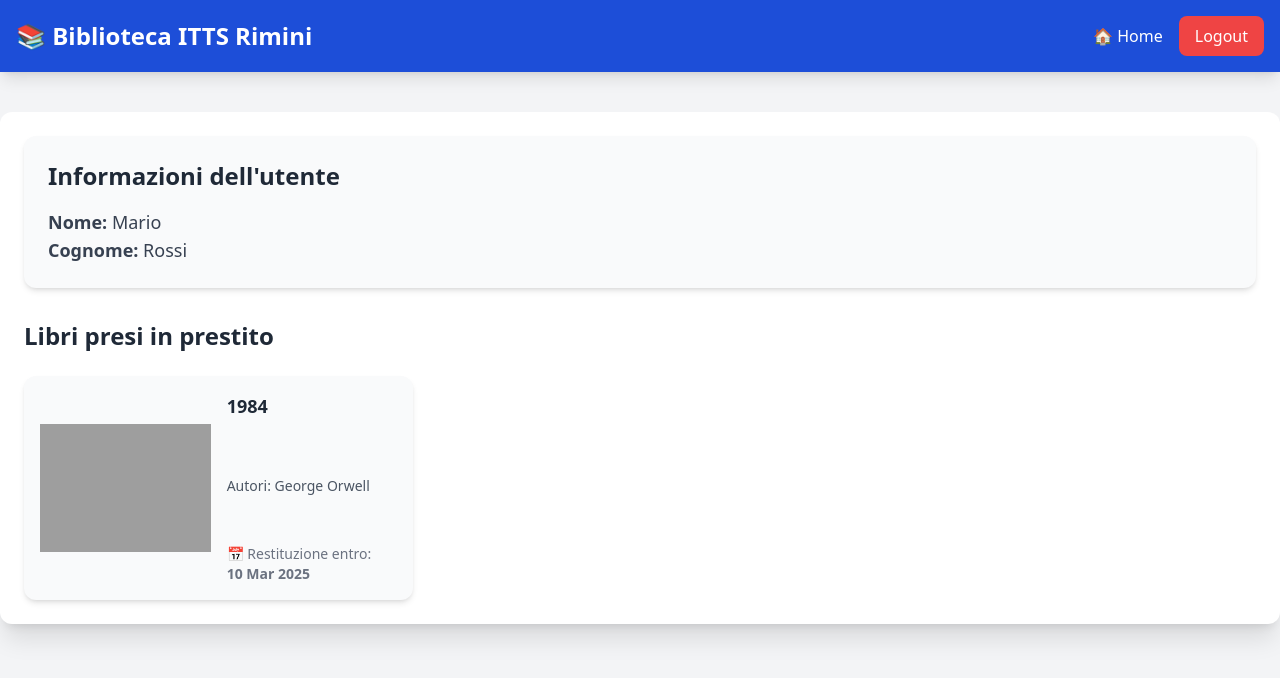
After one commit to AresRebatto/GestioneDellaBiblioteca, a PHP site: page /profilo.php in a window 1280 px wide. The commit adds this page. Shown: the top 678 px of the page. Run offline with PHP 8.4, Linux system fonts and the light colour scheme; a user stored in the database is signed in; data comes from the database, SQL or seed files in the repository; some libraries are stand-ins or nearby versions; grey boxes are pictures that could not be loaded.

Commit message:
sezione profilo

```diff
--- /dev/null
+++ b/src/pages/profilo.php
@@ -0,0 +1,119 @@
+<?php
+// Avvia la sessione solo se non è già attiva
+if (session_status() == PHP_SESSION_NONE) {
+    session_start();
+}
+
+// Controlla se l'utente è loggato
+if (!isset($_SESSION["utente_id"])) {
+    header("Location: loginform.php");
+    exit();
+}
+
+// Recupera le informazioni dell'utente dalla sessione
+$utenteId = $_SESSION["utente_id"];
+$nomeUtente = $_SESSION["nome"] ?? "Nome non disponibile";
+$cognomeUtente = $_SESSION["cognome"] ?? "Cognome non disponibile";
+
+// Connessione al database
+$servername = "localhost";
+$username = "root";
+$password = "";
+$dbname = "biblioteca";
+
+$conn = new mysqli($servername, $username, $password, $dbname);
+
+// Controllo della connessione
+if ($conn->connect_error) {
+    die("Connessione fallita: " . $conn->connect_error);
+}
+
+// Query per ottenere i libri in prestito dell'utente
+$sql = "
+    SELECT l.LibroId, l.Titolo, l.URLImg,
+           GROUP_CONCAT(CONCAT(a.Nome, ' ', a.Cognome) SEPARATOR ', ') AS Autori,
+           p.DataRestituzione
+    FROM Prestito p
+    JOIN Libro l ON p.LibroId = l.LibroId
+    JOIN libro_autore la ON l.LibroId = la.LibroId
+    JOIN autore a ON la.AutoreId = a.AutoreId
+    WHERE p.UtenteId = ?
+    GROUP BY l.LibroId, p.DataRestituzione
+    ORDER BY p.DataRestituzione ASC";
+
+$stmt = $conn->prepare($sql);
+$stmt->bind_param("i", $utenteId);
+$stmt->execute();
+$result = $stmt->get_result();
+
+// Array per i libri in prestito
+$libri_prestito = [];
+while ($row = $result->fetch_assoc()) {
+    $libri_prestito[] = $row;
+}
+
+$stmt->close();
+$conn->close();
+?>
+
+<!DOCTYPE html>
+<html lang="it">
+<head>
+    <meta charset="UTF-8">
+    <meta name="viewport" content="width=device-width, initial-scale=1.0">
+    <title>Profilo Utente</title>
+    <script src="https://cdn.tailwindcss.com"></script>
+</head>
+<body class="bg-gray-100">
+
+    <!-- Navbar -->
+    <nav class="bg-blue-700 p-4 text-white flex justify-between items-center shadow-lg">
+        <h1 class="text-2xl font-semibold">📚 Biblioteca ITTS Rimini</h1>
+        <div class="flex items-center space-x-4">
+            <a href="index.php" class="font-medium hover:underline">🏠 Home</a>
+            <form action="../helpers/logout.php" method="POST">
+                <button type="submit" class="bg-red-500 px-4 py-2 rounded-lg hover:bg-red-600 transition ease-in-out duration-200">Logout</button>
+            </form>
+        </div>
+    </nav>
+
+    <!-- Contenuto della pagina -->
+    <div class="container mx-auto mt-10 p-6 bg-white shadow-xl rounded-xl">
+
+        <!-- Sezione delle informazioni dell'utente -->
+        <div class="bg-gray-50 p-6 rounded-xl shadow-md mb-8">
+            <h3 class="text-2xl font-semibold text-gray-800 mb-4">Informazioni dell'utente</h3>
+            <p class="text-lg text-gray-700"><strong class="font-semibold">Nome:</strong> <?php echo $nomeUtente; ?></p>
+            <p class="text-lg text-gray-700"><strong class="font-semibold">Cognome:</strong> <?php echo $cognomeUtente; ?></p>
+        </div>
+
+        <!-- Sezione dei libri presi in prestito -->
+        <h2 class="text-2xl font-semibold text-gray-800 mb-6">Libri presi in prestito</h2>
+
+        <?php if (empty($libri_prestito)): ?>
+            <p class="text-gray-600">Non hai libri in prestito.</p>
+        <?php else: ?>
+            <div class="grid grid-cols-1 md:grid-cols-2 lg:grid-cols-3 gap-8">
+                <?php foreach ($libri_prestito as $libro): ?>
+                    <div class="bg-gray-50 p-4 rounded-xl shadow-md hover:shadow-lg transition ease-in-out duration-200">
+                        <div class="grid grid-cols-1 sm:grid-cols-2 gap-4">
+                            <!-- Colonna immagine -->
+                            <div class="flex justify-center">
+                                <img src="<?php echo !empty($libro['URLImg']) ? $libro['URLImg'] : 'https://via.placeholder.com/150'; ?>"
+                                     alt="Copertina libro" class="w-full h-48 object-contain rounded-lg">
+                            </div>
+                            <!-- Colonna informazioni libro -->
+                            <div class="flex flex-col justify-between">
+                                <h3 class="text-lg font-semibold text-gray-800"><?php echo $libro['Titolo']; ?></h3>
+                                <p class="text-sm text-gray-600 mt-2">Autori: <?php echo $libro['Autori']; ?></p>
+                                <p class="text-sm text-gray-500">📅 Restituzione entro: <br><span class="font-semibold"><?php echo date("d M Y", strtotime($libro['DataRestituzione'])); ?></span></p>
+                            </div>
+                        </div>
+                    </div>
+                <?php endforeach; ?>
+            </div>
+        <?php endif; ?>
+    </div>
+
+</body>
+</html>
```
Also changed, not shown: src/helpers/logout.php (added, +17 -0 lines), src/pages/index.php (+31 -3 lines), src/pages/inserimento_libro.php (+29 -5 lines).
